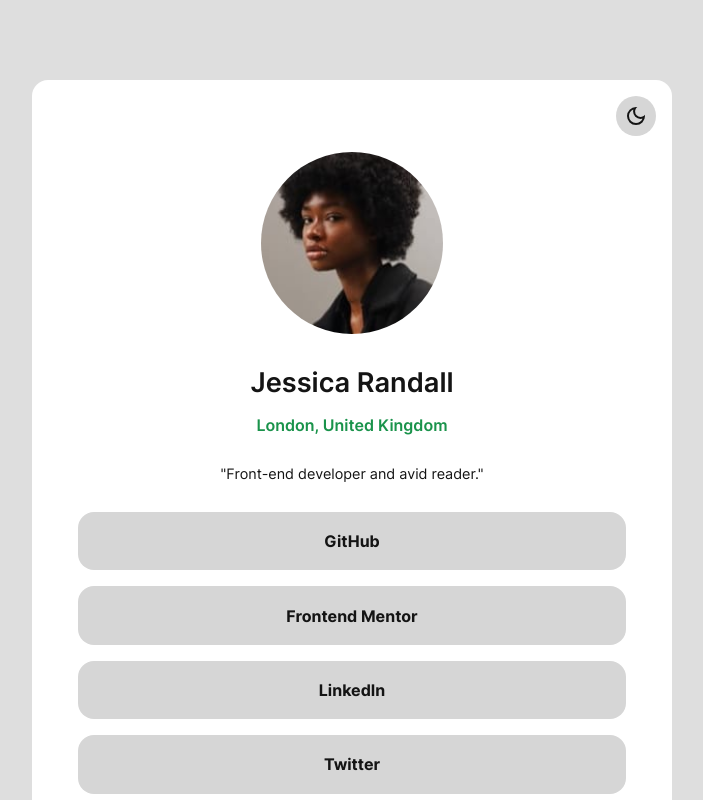
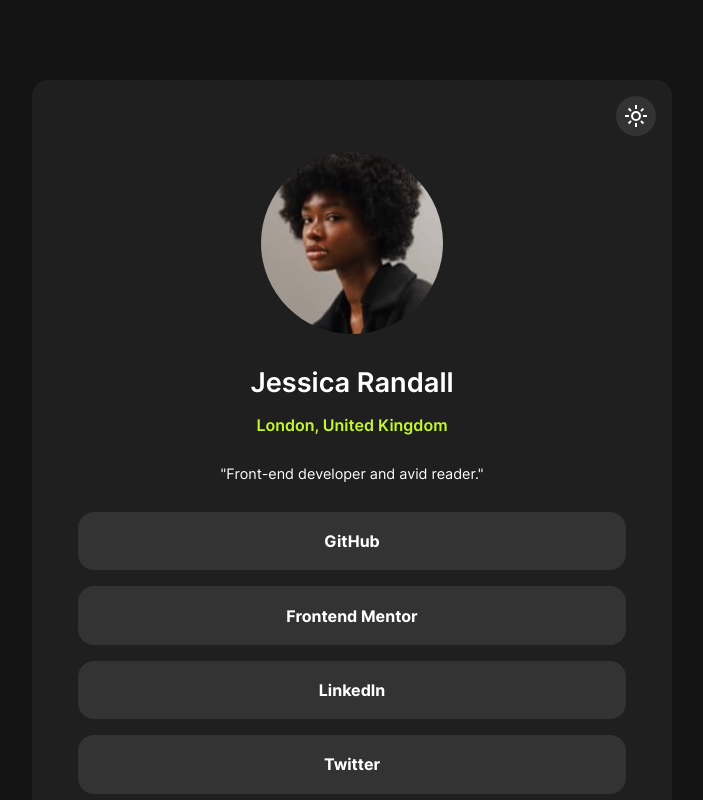
Before and after one commit to AliaOudjana/Social-links-profile, a plain HTML site: page index.html in a window 1280 px wide. Shown: the top 800 px of the page, without its empty margins (288-991 px from the left). Drawn offline with Linux system fonts and the light colour scheme.

Commit message:
Add files via upload

```diff
--- a/scss/style.css
+++ b/scss/style.css
@@ -55,34 +55,6 @@ html.light-theme .dark-mode-logo {
   display: block;
 }
 
-@media screen and (prefers-color-scheme: light) {
-  html, .light-theme {
-    --text-color: var(--text-light);
-    --bg-color: var(--bg-light);
-    --card-color: var(--card-light);
-    --button-color: var(--button-light);
-    --accent-color: var(--accent-light);
-  }
-  html .light-mode-logo, .light-theme .light-mode-logo {
-    display: none;
-  }
-  html .dark-mode-logo, .light-theme .dark-mode-logo {
-    display: block;
-  }
-  html.dark-theme {
-    --text-color: var(--text-dark);
-    --bg-color: var(--bg-dark);
-    --card-color: var(--card-dark);
-    --button-color: var(--button-dark);
-    --accent-color: var(--accent-dark);
-  }
-  html.dark-theme .dark-mode-logo {
-    display: none;
-  }
-  html.dark-theme .light-mode-logo {
-    display: block;
-  }
-}
 :root {
   --accent-dark: hsl(75, 94%, 57%);
   --text-dark: hsl(0, 0%, 100%);
```
Also changed, not shown: 1 other file.
